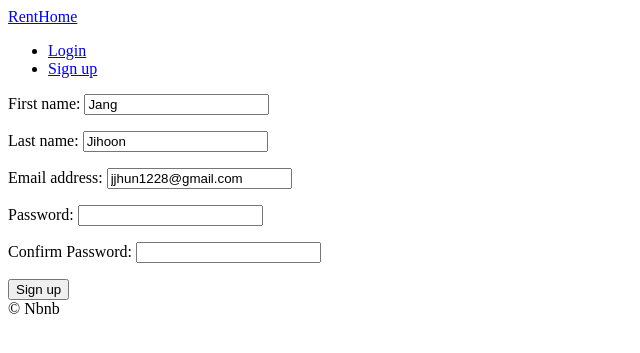
After one commit to FIN443/airbnb-clone, a Django app: page /users/signup in a window 1280 px wide. The commit adds this page. Shown: the top 353 px of the page, without its empty margins (0-640 px from the left). Run offline with Django 3.2, Linux system fonts and the light colour scheme.

Commit message:
#15.3 signup

```diff
--- a/templates/partials/nav.html
+++ b/templates/partials/nav.html
@@ -2,12 +2,9 @@
 <ul>
 
     {% if user.is_authenticated %}
-    <li>
-        <a href="{% url 'users:logout' %}">Log out</a>
-    </li>
+    <li><a href="{% url 'users:logout' %}">Log out</a></li>
     {% else %}
-    <li>
-        <a href="{% url 'users:login' %}">Login</a>
-    </li>
+    <li><a href="{% url 'users:login' %}">Login</a></li>
+    <li><a href="{% url 'users:signup' %}">Sign up</a></li>
     {% endif %}
 </ul>
--- /dev/null
+++ b/templates/users/signup.html
@@ -0,0 +1,18 @@
+{% extends 'base.html' %}
+
+{% block page_title %}
+    Sign Up
+{% endblock page_title %}
+
+{% block search-bar %}
+{% endblock search-bar %}
+
+{% block content %}
+
+    <form method="POST" action="{% url 'users:signup' %}">
+        {% csrf_token %}
+        {{form.as_p}}
+        <button>Sign up</button>
+    </form>
+
+{% endblock content %}
--- a/users/forms.py
+++ b/users/forms.py
@@ -19,3 +19,28 @@ class LoginForm(forms.Form):
 
         except models.User.DoesNotExist:
             self.add_error("email", forms.ValidationError("User does not exist"))
+
+
+class SignUpForm(forms.ModelForm):
+    class Meta:
+        model = models.User
+        fields = ("first_name", "last_name", "email")
+
+    password = forms.CharField(widget=forms.PasswordInput)
+    password1 = forms.CharField(widget=forms.PasswordInput, label="Confirm Password")
+
+    def clean_password1(self):
+        password = self.cleaned_data.get("password")
+        password1 = self.cleaned_data.get("password1")
+        if password != password1:
+            raise forms.ValidationError("Password confirmation does not match")
+        else:
+            return password
+
+    def save(self, *args, **kwargs):
+        email = self.cleaned_data.get("email")
+        password = self.cleaned_data.get("password")
+        user = super().save(commit=False)
+        user.username = email
+        user.set_password(password)
+        user.save()
--- a/users/models.py
+++ b/users/models.py
@@ -31,6 +31,10 @@ class User(AbstractUser):
     gender = models.CharField(max_length=10, choices=GENDER_CHOICES, blank=True)
     bio = models.TextField(blank=True)
     birthdate = models.DateField(blank=True, null=True)
-    language = models.CharField(choices=LANGUAGE_CHOICES, max_length=2, blank=True)
-    currency = models.CharField(choices=CURRENCY_CHOICES, max_length=3, blank=True)
+    language = models.CharField(
+        choices=LANGUAGE_CHOICES, max_length=2, blank=True, default=LANGUAGE_KOREAN
+    )
+    currency = models.CharField(
+        choices=CURRENCY_CHOICES, max_length=3, blank=True, default=CURRENCY_KRW
+    )
     superhost = models.BooleanField(default=False)
--- a/users/urls.py
+++ b/users/urls.py
@@ -6,4 +6,5 @@ app_name = "users"
 urlpatterns = [
     path("login", views.LoginView.as_view(), name="login"),
     path("logout", views.log_out, name="logout"),
+    path("signup", views.SignUpView.as_view(), name="signup"),
 ]
--- a/users/views.py
+++ b/users/views.py
@@ -12,7 +12,6 @@ class LoginView(FormView):
     template_name = "users/login.html"
     form_class = forms.LoginForm
     success_url = reverse_lazy("core:home")
-    initial = {"email": "jjhun1228@naver.com"}
 
     def form_valid(self, form):
         if form.is_valid():
@@ -27,3 +26,23 @@ class LoginView(FormView):
 def log_out(request):
     logout(request)
     return redirect(reverse("core:home"))
+
+
+class SignUpView(FormView):
+    template_name = "users/signup.html"
+    form_class = forms.SignUpForm
+    success_url = reverse_lazy("core:home")
+    initial = {
+        "first_name": "Jang",
+        "last_name": "Jihoon",
+        "email": "jjhun1228@gmail.com",
+    }
+
+    def form_valid(self, form):
+        form.save()
+        email = form.cleaned_data.get("email")
+        password = form.cleaned_data.get("password")
+        user = authenticate(self.request, username=email, password=password)
+        if user is not None:
+            login(self.request, user)
+        return super().form_valid(form)
```
